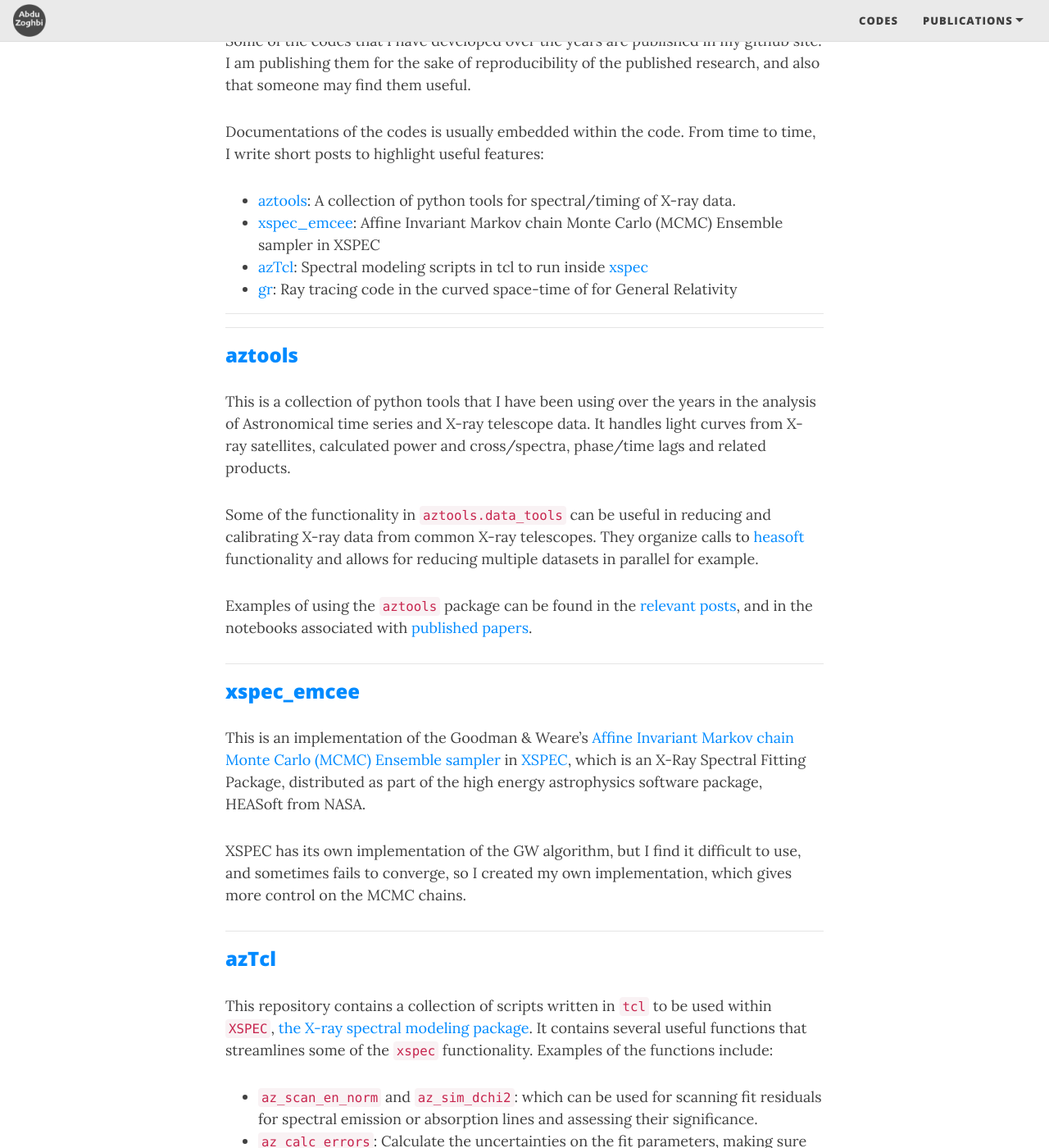
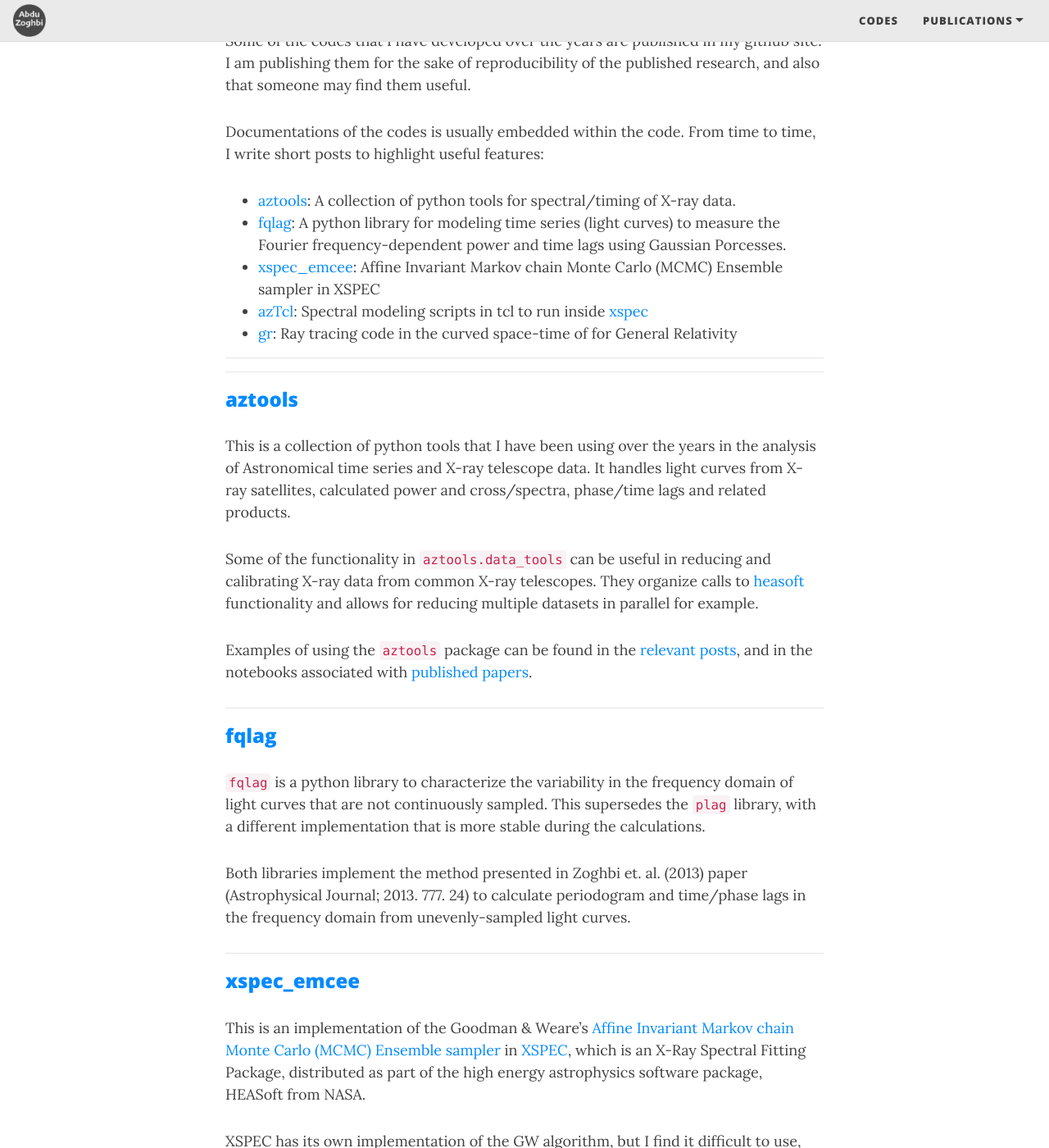
Before and after one commit to zoghbi-a/site, a Jekyll site: the page built from codes.md, in a window 1280 px wide and 1400 px high, scrolled down 298 px. Shown: the whole window at 82% size. Built offline with Jekyll 4.4.1, drawn with Linux system fonts in a browser that asks for light colours; nearby versions of some CDN libraries.

Commit message:
added fqlag to codes

```diff
--- a/codes.md
+++ b/codes.md
@@ -9,6 +9,7 @@ Some of the codes that I have developed over the years are published in my githu
 Documentations of the codes is usually embedded within the code. From time to time, I write short posts to highlight useful features:
 
 - [aztools](#aztools): A collection of python tools for spectral/timing of X-ray data.
+- [fqlag](#fqlag): A python library for modeling time series (light curves) to measure the Fourier frequency-dependent power and time lags using Gaussian Porcesses.
 - [xspec_emcee](#xspec_emcee): Affine Invariant Markov chain Monte Carlo (MCMC) Ensemble sampler in XSPEC
 - [azTcl](#aztcl): Spectral modeling scripts in tcl to run inside [xspec](https://heasarc.gsfc.nasa.gov/xanadu/xspec/)
 - [gr](#gr): Ray tracing code in the curved space-time of for General Relativity
@@ -23,6 +24,15 @@ This is a collection of python tools that I have been using over the years in th
 Some of the functionality in `aztools.data_tools` can be useful in reducing and calibrating X-ray data from common X-ray telescopes. They organize calls to [heasoft](https://heasarc.gsfc.nasa.gov/docs/software/heasoft/) functionality and allows for reducing multiple datasets in parallel for example.
 
 Examples of using the `aztools` package can be found in the [relevant posts](/tags/#aztools), and in the notebooks associated with [published papers](/publications).
+
+---
+
+### [fqlag](/fqlag)
+`fqlag` is a python library to characterize the variability in the frequency domain of light curves that are not continuously sampled. This supersedes the `plag` library, with a different implementation that is more stable during the calculations.
+
+Both libraries implement the method presented in Zoghbi et. al. (2013) paper (Astrophysical Journal; 2013. 777. 24) to calculate periodogram and time/phase lags in the frequency domain from unevenly-sampled light curves.
+
+
 
 ---
 
```
